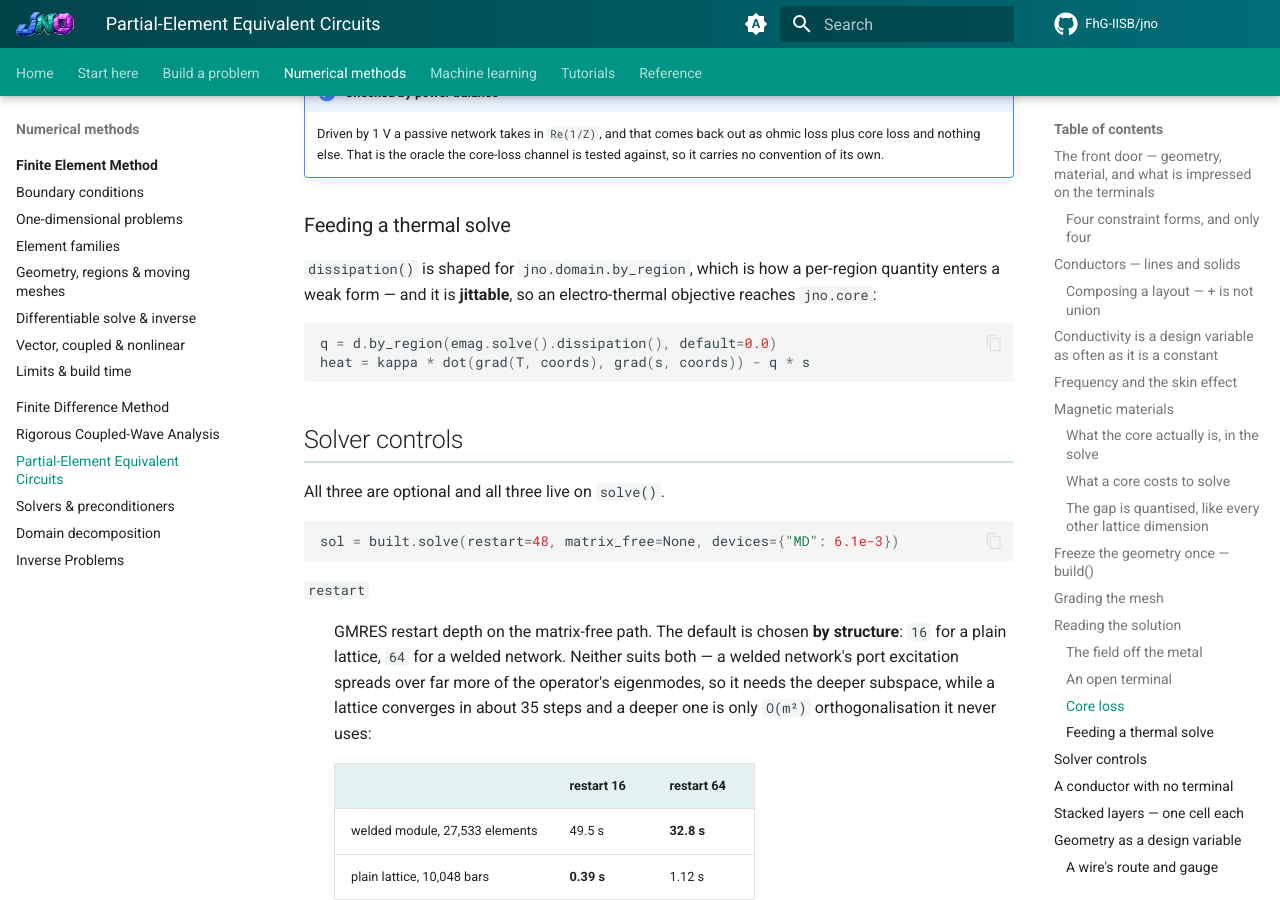
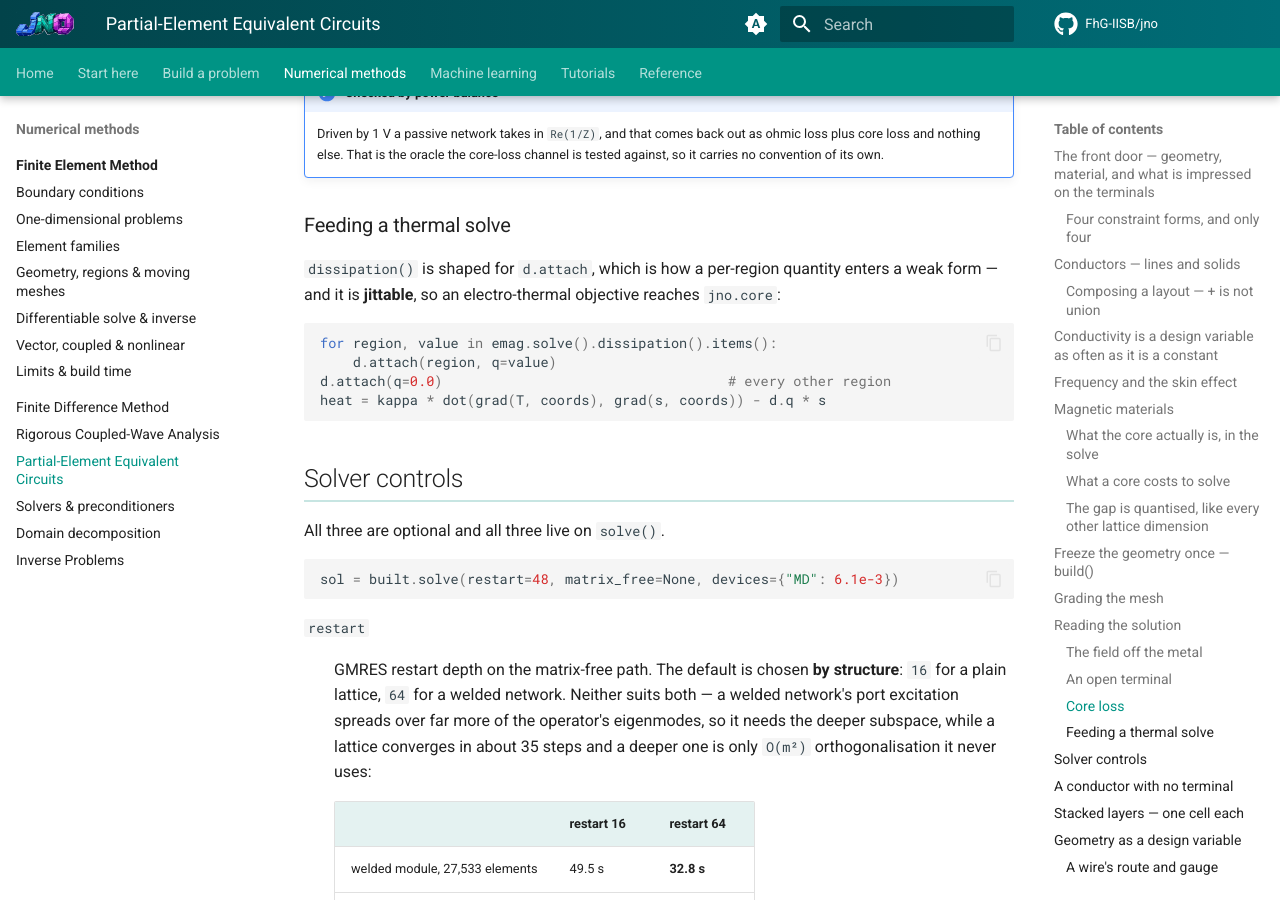
Before and after one commit to FhG-IISB/jNO, an MkDocs documentation site: the page built from docs/peec.md, in a window 1280 px wide and 900 px high, scrolled down 10814 px. Built offline with MkDocs 1.6.1 and Material for MkDocs 9.7.7, drawn with Linux system fonts in a browser that asks for light colours; comment, search, counter and statistics services are not loaded.

Commit message:
peec: a dissipation enters a thermal form through d.attach, which replaced by_region

````diff
--- a/docs/peec.md
+++ b/docs/peec.md
@@ -377,7 +377,7 @@ alone, so a grid is only refined where there is something to resolve.
 | `sol.Z` / `sol.R` | terminal impedance of the source port, ohm |
 | `sol.L` | loop inductance from the **field energy**, `Iᴴ Lp I / \|I_port\|²`, henry |
 | `sol.joule` | ohmic dissipation at the solved excitation, `Σ R_k \|I_k\|²`, watt |
-| `sol.dissipation()` | `{region: W/m³}` — total loss, shaped for `d.by_region`; `.sigma` / `.mu_r` split it |
+| `sol.dissipation()` | `{region: W/m³}` — total loss, shaped for `d.attach`; `.sigma` / `.mu_r` split it |
 | `sol.current(t)` | net current injected at terminal `t`, amp |
 | `sol.voltage(a, b=None)` | potential at terminal `a`, or the difference `a - b`, volt |
 | `sol.i` | the filament currents themselves |
@@ -458,12 +458,14 @@ the property that caused them — the same spelling in and out, as with `.attach
 
 ### Feeding a thermal solve
 
-`dissipation()` is shaped for `jno.domain.by_region`, which is how a per-region quantity enters a weak
+`dissipation()` is shaped for `d.attach`, which is how a per-region quantity enters a weak
 form — and it is **jittable**, so an electro-thermal objective reaches `jno.core`:
 
 ```python
-q = d.by_region(emag.solve().dissipation(), default=0.0)
-heat = kappa * dot(grad(T, coords), grad(s, coords)) - q * s
+for region, value in emag.solve().dissipation().items():
+    d.attach(region, q=value)
+d.attach(q=0.0)                                   # every other region
+heat = kappa * dot(grad(T, coords), grad(s, coords)) - d.q * s
 ```
 
 ## Solver controls
--- a/docs/tutorial_examples/13_peec/03_cored_transformer.py
+++ b/docs/tutorial_examples/13_peec/03_cored_transformer.py
@@ -97,7 +97,7 @@ assert ratios[-1] > 0.99, "at mu_r = 20000 the core should couple almost all of
 # permeability, and dominant for a lossy one.
 #
 # (`dissipation()` is deliberately VOLUMETRIC, per unit of the discretisation's own summed element
-# volume, because a heat source is a density -- it is shaped for `d.by_region`, not for totalling.
+# volume, because a heat source is a density -- it is shaped for `d.attach`, not for totalling.
 # `joule` is the total that pairs with it on the copper side; the core channel has no such total.)
 print("\n  a complex mu_r dissipates, and the power balance says how much\n")
 for mu in (2000.0, 2000.0 - 200.0j):
--- a/docs/tutorials/13-peec/cored-transformer.md
+++ b/docs/tutorials/13-peec/cored-transformer.md
@@ -60,7 +60,7 @@ two orders of magnitude here.
 
 !!! note "`dissipation()` is a density, on purpose"
     It returns W/m³ per unit of the discretisation's own summed element volume, because a heat
-    source is a density — it is shaped for `d.by_region`, not for totalling. `joule` is the total
+    source is a density — it is shaped for `d.attach`, not for totalling. `joule` is the total
     that pairs with it on the copper side; the core channel has no such total today, which is why
     the balance above is written with `joule` and `Re(1/Z)`.
 
````
Also changed, not shown: 3 other files.
